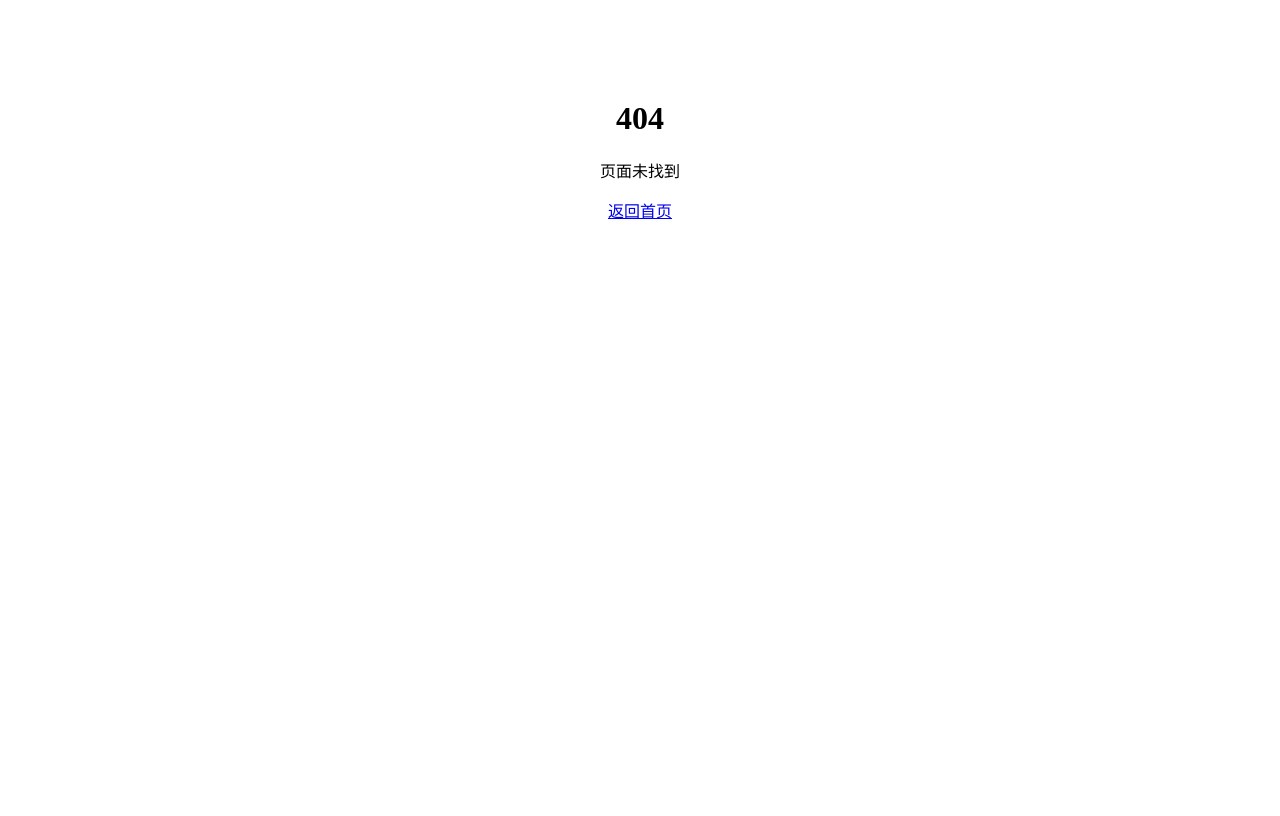
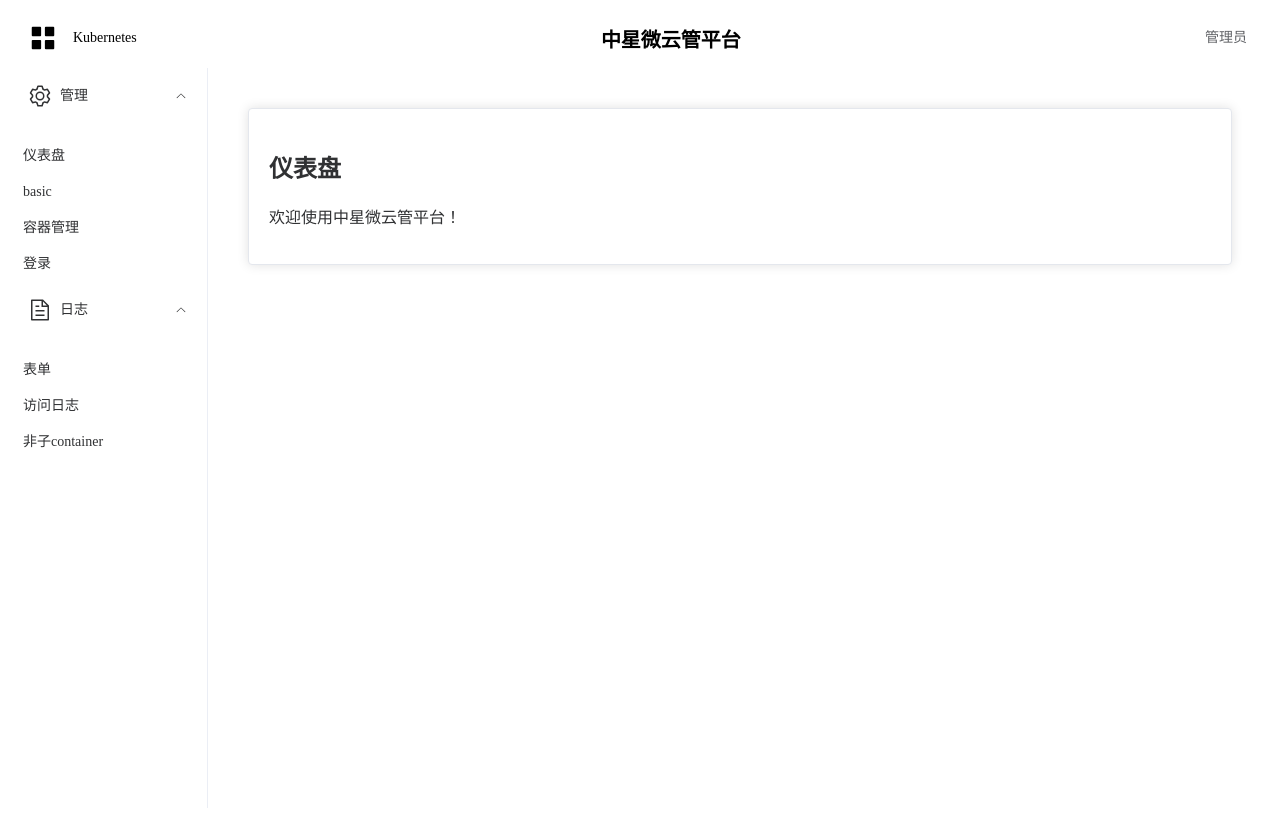
Before and after one commit to zerosuc/vue-practise, a Vue app: page /dashboard/main in a window 1280 px wide. Before the commit this address had no page. Built offline with nearby package versions, Linux system fonts and the light colour scheme.

Commit message:
调试 router view子路由

```diff
--- a/src/views/Dashboard.vue
+++ b/src/views/Dashboard.vue
@@ -5,6 +5,7 @@
       <p>欢迎使用中星微云管平台！</p>
     </el-card>
   </div>
+  <!-- <router-view></router-view> -->
 </template>
 
 <script setup></script>
--- a/src/views/MainLayout.vue
+++ b/src/views/MainLayout.vue
@@ -3,7 +3,10 @@
     <!-- 顶部导航栏 -->
     <el-header class="header">
       <div class="header-content">
-        <el-icon><Menu /></el-icon>
+        <div class="icon-with-text">
+          <el-icon size="30"><Menu /></el-icon>
+          <span class="icon-text">Kubernetes</span>
+        </div>
         <span class="title">中星微云管平台</span>
         <el-dropdown>
           <span class="el-dropdown-link">
@@ -31,9 +34,10 @@
               </div>
             </template>
             <el-menu-item-group>
-              <el-menu-item index="/basic">仪表盘</el-menu-item>
-              <el-menu-item index="/login">节点管理</el-menu-item>
-              <el-menu-item index="/container">容器管理</el-menu-item>
+              <el-menu-item index="/dashboard/main">仪表盘</el-menu-item>
+              <el-menu-item index="/dashboard/basic">basic</el-menu-item>
+              <el-menu-item index="/dashboard/container">容器管理</el-menu-item>
+              <el-menu-item index="/login">登录</el-menu-item>
             </el-menu-item-group>
           </el-sub-menu>
           <el-sub-menu index="2">
@@ -44,16 +48,16 @@
               </div>
             </template>
             <el-menu-item-group>
-              <el-menu-item index="/basic/form">表单</el-menu-item>
-              <el-menu-item index="/basic/form2">访问日志</el-menu-item>
-              <el-menu-item index="/basic/form">11111</el-menu-item>
-              <el-menu-item index="/basic/form2">2222</el-menu-item>
+              <el-menu-item index="/dashboard/form">表单</el-menu-item>
+              <el-menu-item index="/dashboard/form2">访问日志</el-menu-item>
+              <el-menu-item index="/container">非子container</el-menu-item>
             </el-menu-item-group>
           </el-sub-menu>
         </el-menu>
       </el-aside>
 
       <el-main>
+        <!-- 这里是 布局路由的子路由 一般只有子路由和app.vue这样的地方才有 -->
         <router-view />
       </el-main>
     </el-container>
@@ -135,4 +139,15 @@ const defaultOpeneds = ref(['1', '2'])
   line-height: 36px !important;
   height: 36px !important;
 }
+
+/** header menu */
+.icon-with-text {
+  display: flex;
+  align-items: center;
+}
+
+.icon-text {
+  margin-left: 5px; /* 根据需要调整 */
+  font-size: 14px; /* 根据需要调整 */
+}
 </style>
--- a/src/views/form2.vue
+++ b/src/views/form2.vue
@@ -22,6 +22,7 @@
       <el-button @click="resetForm(ruleFormRef)">Reset</el-button>
     </el-form-item>
   </el-form>
+  <!-- <router-view></router-view> -->
 </template>
 
 <script setup>
```
Also changed, not shown: src/router/index.js (+5 -14 lines).
